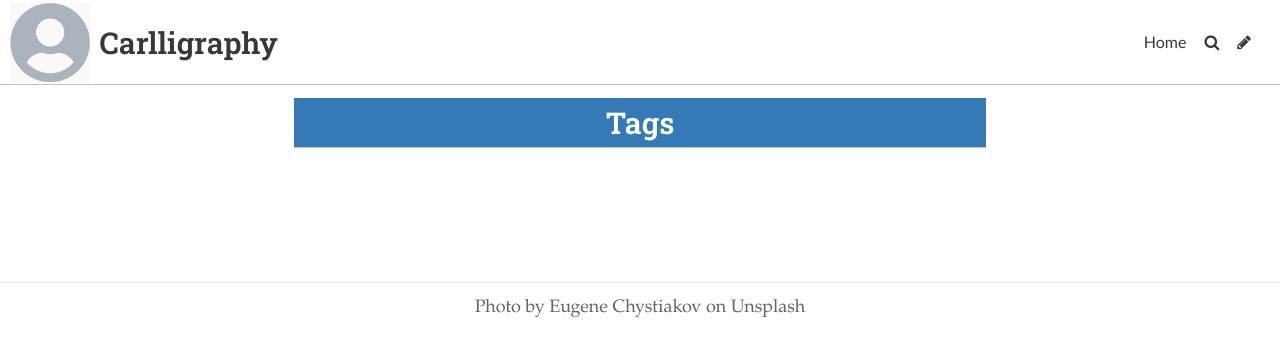
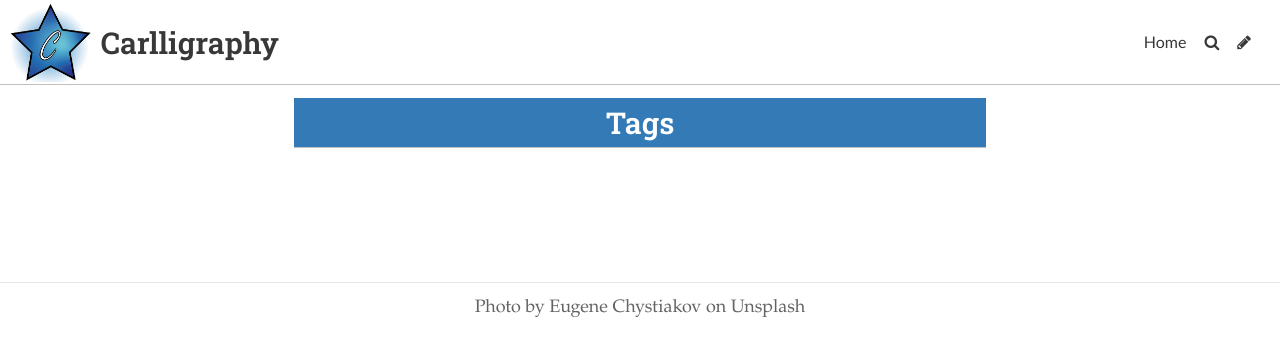
Before and after one commit to 19143507/typographicdesign, a Jekyll site: the page built from pages/tags.md, in a window 1280 px wide. Shown: the top 356 px of the page. Built offline with Jekyll 4.4.1, drawn with Linux system fonts in a browser that asks for light colours; some web fonts are replaced.

Commit message:
Update Settings “general”

```diff
--- a/_data/settings.yml
+++ b/_data/settings.yml
@@ -6,7 +6,7 @@ header_text: Detailing Typography in the World of 4 Wheels!
 header_text_color: "#ffffff"
 bannerheight: 100vh
 navbarheight: 85px
-logo: /uploads/logo.jpg
+logo: ../uploads/screenshot-276-.png
 favicon: /uploads/favicon.ico
 gridlayout: false
 fixednavbar: false
```
Also changed, not shown: uploads/screenshot-276-.png (added).
